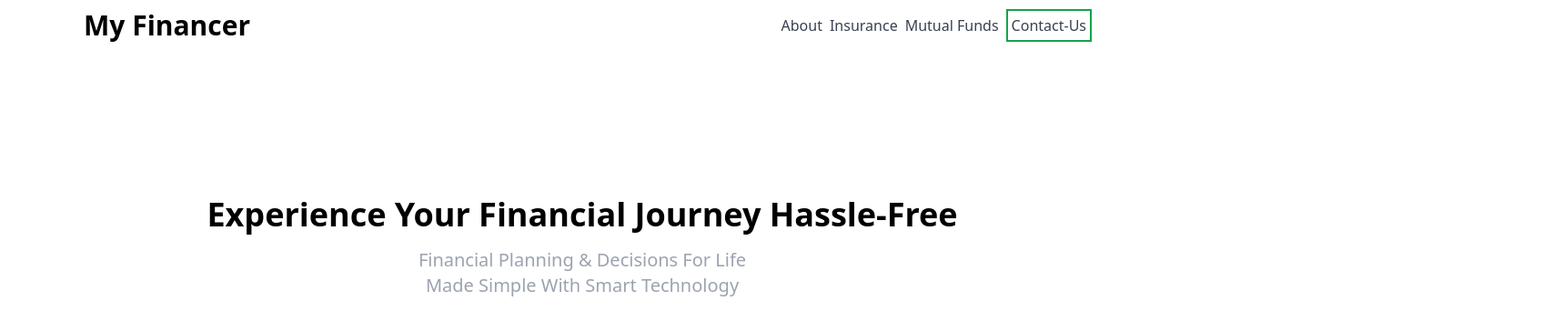
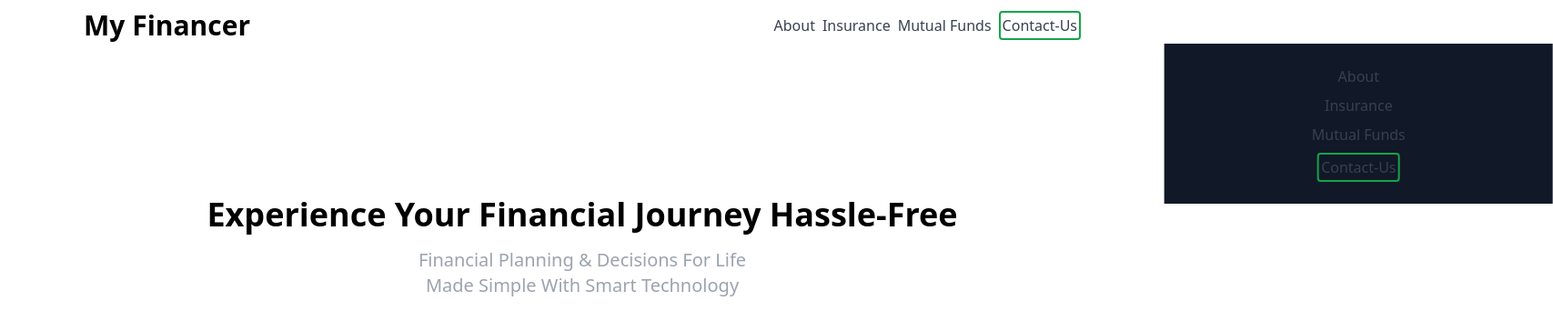
Before and after one commit to veeresh-27/businessProfile, a Next.js app: page / in a window 1280 px wide. Shown: the top 364 px of the page at 91% size, 1707 px wide, since content can reach past the window. Built offline with nearby package versions, Linux system fonts and the light colour scheme.

Commit message:
Responsive nav added

```diff
--- a/components/Link/index.js
+++ b/components/Link/index.js
@@ -1,7 +1,7 @@
 import React from "react";
 // import { NavLink } from "react-router-dom";
 
-export const Link = () => {
+export const Link = ({isOnMobile=false,setMobNav=null}) => {
 
     const navLinkTitle = [
         {
@@ -18,17 +18,17 @@ export const Link = () => {
         },
         {
             name: "Contact-Us",
-            style: 'border-2 border-green-600 cursor-pointer p-1 hover:bg-green-600 hover:text-white transition-all ease-in-out duration-500',
+            style: 'border-2 border-green-600 cursor-pointer p-0.5 hover:bg-green-600 hover:text-white transition-all ease-in-out duration-500 rounded',
         },
 
     ];
 
     return (
 
-        <div className="relative flex items-center justify-between gap-2 text-l text-gray-700 font-medium">
+        <div className={`relative flex items-center justify-between gap-2 text-l text-gray-700 font-medium p-3 ${isOnMobile? 'flex-col':null}`}>
 
             {navLinkTitle.map(({ name,title,style }, index) => (
-                <div title={title?`${title}`:null} key={index}  className={style?`${style}`:`cursor-pointer`}>
+                <div title={title?`${title}`:null} key={index} onClick={setMobNav? ()=> setMobNav(false):null}  className={style?`${style}`:`cursor-pointer`}>
                     {name}
                 </div>
             ))}
--- a/components/header/index.js
+++ b/components/header/index.js
@@ -1,19 +1,20 @@
 // import { useNavigate } from "react-router-dom";
 import { Link } from  "../Link"
 import {IconBurger} from "../../public/icons";
+import {useState} from "react";
 
 export function Header(){
+    const [mobNav,setMobNav] = useState(false);
     return(
-<div className="sticky top-0 z-50 flex items-center justify-between w-full bg-background md:px-5 lg:px-14 xl:px-20 h-14 ">
+<div className="sticky top-0 z-50 flex items-center justify-between w-full bg-background md:px-5 lg:px-14 xl:px-20 h-14 relative">
 <div
     className="p-3 text-xl font-bold cursor-pointer text-primary sm:text-2xl md:text-2xl lg:text-3xl">
     <h1>My&nbsp;Financer</h1>
-
+</div>
+    <div className="hidden md:flex md:items-center transition-all ease-in duration-500  gap-2 "><Link/></div>
+        <div className='md:hidden p-3 cursor-pointer' onClick={()=>setMobNav(!mobNav)}><IconBurger/></div>
+        <div className={`flex flex-col absolute w-1/3 bg-gray-900 top-12 right-0 p-3  ${mobNav ? 'translate-x-0': 'translate-x-full'} translate-all ease-in-out duration-200`}><Link isOnMobile setMobNav/></div>
 
 </div>
-    <div className="hidden md:flex md:items-center transition-all ease-in duration-500  gap-2 "><Link/></div>
-    <div className='md:hidden p-3 cursor-pointer'><IconBurger/></div>
-</div>
-
     );
 }
```
